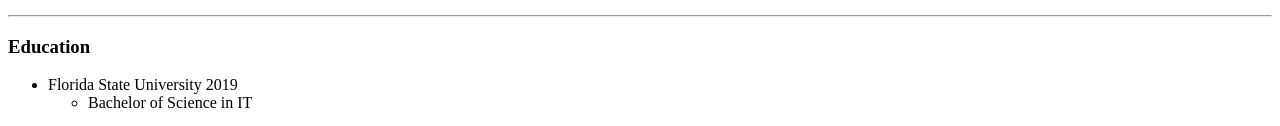
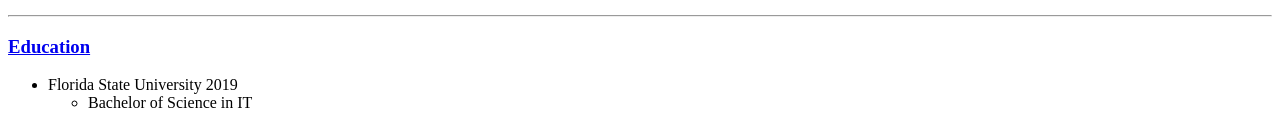
Before and after one commit to sm16aj/cv, a plain HTML site: page index.html in a window 1280 px wide. Shown: the part 315-441 px from the top of the page. Drawn offline with Linux system fonts and the light colour scheme.

Commit message:
Update index.html

```diff
--- a/index.html
+++ b/index.html
@@ -15,7 +15,7 @@
     </table>
 
 <hr>
-<h3>Education</h3>
+<h3><a href="diploma.jpg">Education</a></h3>
 <ul>
   <li>Florida State University 2019</li>
     <ul>
```
